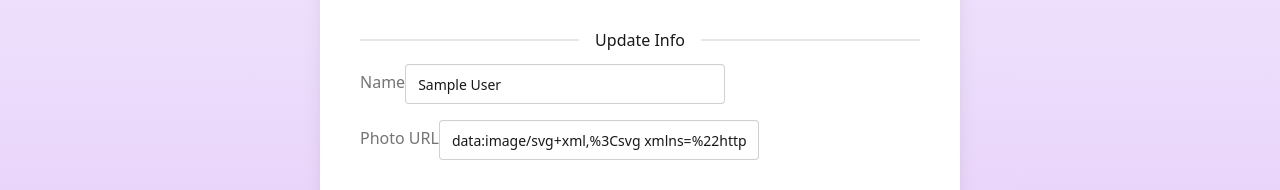
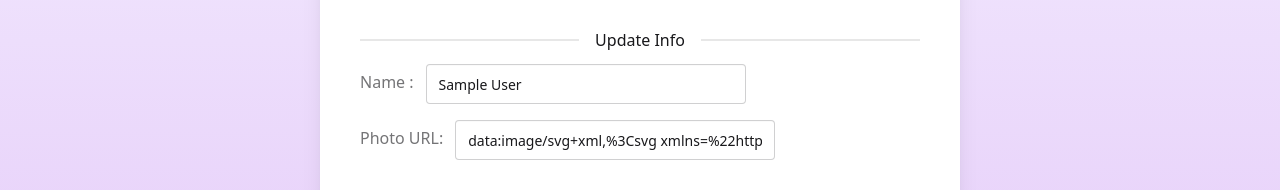
Before and after one commit to Arafat-niloy/toytopia, a React (Vite) app: page /my-profile in a window 1280 px wide. Shown: the part 404-594 px from the top of the page. Built offline with nearby package versions, Linux system fonts and the light colour scheme; no server answers; sample sign-in values are in the browser's storage.

Commit message:
My profile's update part fixed

```diff
--- a/src/Pages/MyProfile.jsx
+++ b/src/Pages/MyProfile.jsx
@@ -1,9 +1,9 @@
 // src/Pages/MyProfile.jsx
 
-import React, { useContext } from 'react';
-import { AuthContext } from '../Providers/AuthProvider';
-import { Helmet } from 'react-helmet-async';
-import toast from 'react-hot-toast';
+import React, { useContext } from "react";
+import { AuthContext } from "../Providers/AuthProvider";
+import { Helmet } from "react-helmet-async";
+import toast from "react-hot-toast";
 
 const MyProfile = () => {
   const { user, updateUserProfile } = useContext(AuthContext);
@@ -14,14 +14,20 @@ const MyProfile = () => {
     const photoURL = event.target.photoURL.value;
 
     updateUserProfile(name, photoURL)
-      .then(() => toast.success('Profile updated successfully!'))
-      .catch(error => toast.error(error.message));
+      .then(() => {
+        toast.success("Profile updated successfully!");
+
+        setTimeout(() => {
+          window.location.reload();
+        }, 1100);
+      })
+      .catch((error) => toast.error(error.message));
   };
 
   return (
     <>
       <Helmet>
-        <title>ToyTopia | My Profile</title>
+        <title>ToyTopia | My Profile </title>
       </Helmet>
       <div className="container mx-auto my-12 p-4 max-w-2xl">
         <div className="bg-base-100 shadow-xl rounded-lg p-6 md:p-10">
@@ -39,15 +45,31 @@ const MyProfile = () => {
 
           <div className="divider">Update Info</div>
 
-          {/* Update profilee */}
+          {/* Update profilee form */}
           <form onSubmit={handleUpdateProfile}>
             <div className="form-control mb-4">
-              <label className="label"><span className="label-text">Name</span></label>
-              <input type="text" name="name" defaultValue={user?.displayName} className="input input-bordered" required />
+              <label className="label">
+                <span className="label-text">Name :</span>
+              </label>
+              <input
+                type="text"
+                name="name"
+                defaultValue={user?.displayName}
+                className="input ml-3 input-bordered"
+                required
+              />
             </div>
             <div className="form-control mb-4">
-              <label className="label"><span className="label-text">Photo URL</span></label>
-              <input type="text" name="photoURL" defaultValue={user?.photoURL} className="input input-bordered" required />
+              <label className="label">
+                <span className="label-text">Photo URL:</span>
+              </label>
+              <input
+                type="text"
+                name="photoURL"
+                defaultValue={user?.photoURL}
+                className="input ml-3"
+                required
+              />
             </div>
             <button type="submit" className="btn btn-primary w-full mt-4">
               Save Changes
--- a/src/Pages/ToyDetails.jsx
+++ b/src/Pages/ToyDetails.jsx
@@ -42,7 +42,7 @@ const ToyDetails = () => {
   return (
     <>
       <Helmet>
-        <title>ToyTopia | Details: {toyName}</title>
+        <title>ToyTopia | ToyDetails</title>
       </Helmet>
       <div className="container mx-auto my-12 p-4">
         <div className="grid grid-cols-1 md:grid-cols-2 gap-10 mb-12">
```
